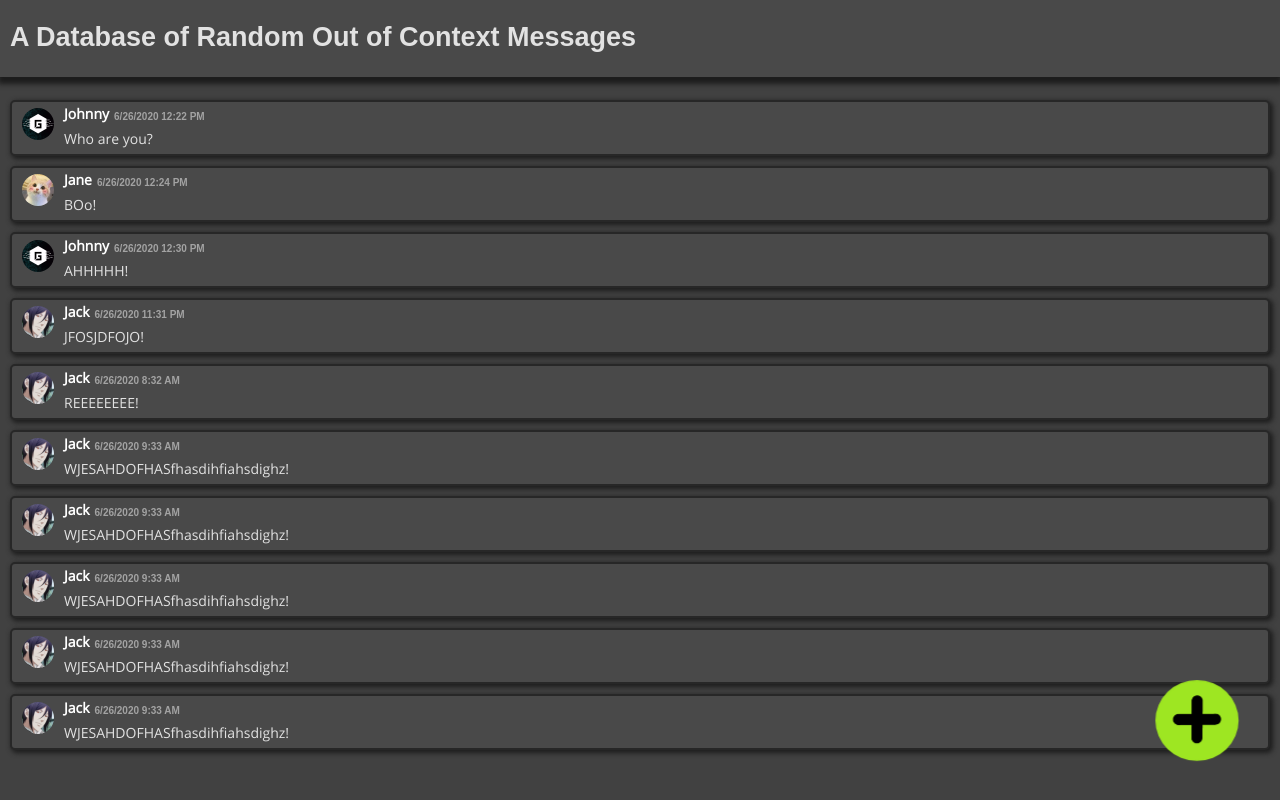
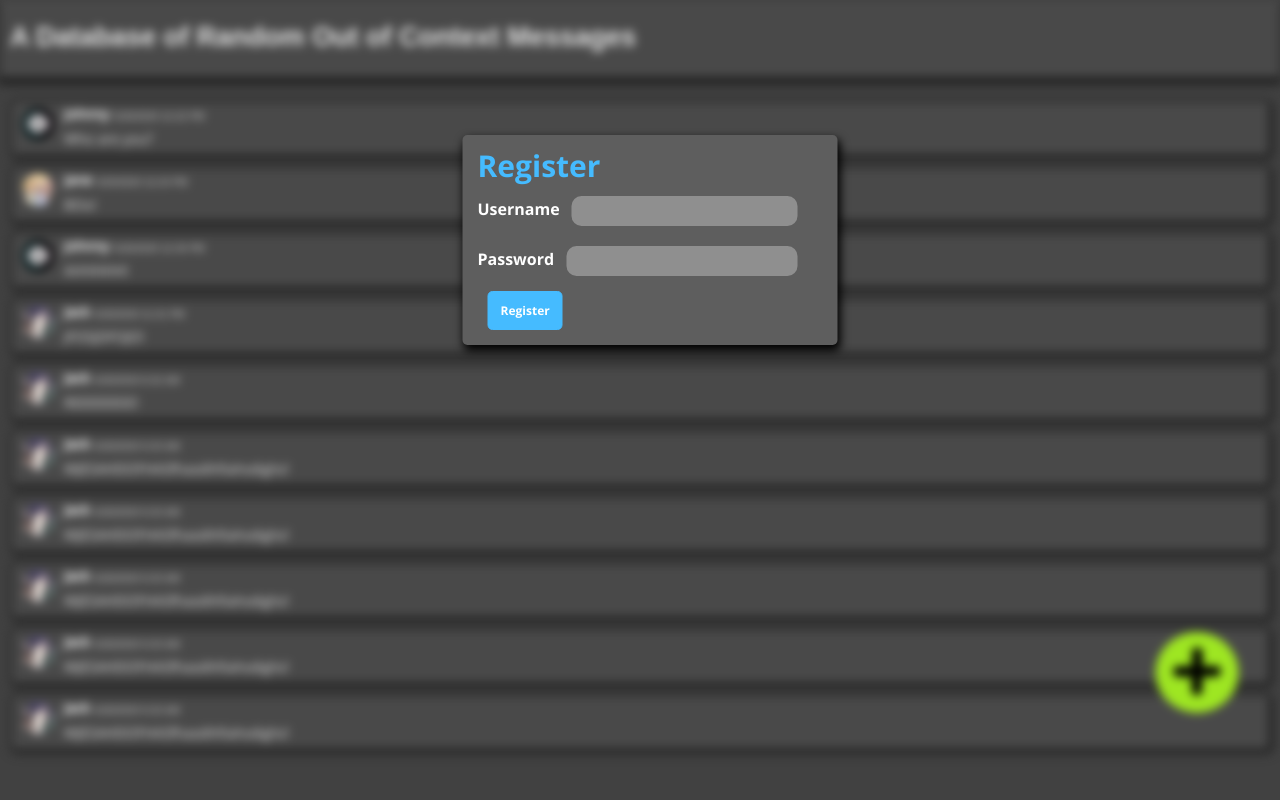
Before and after one commit to LQR471814/Discord-Pin-Storage, a React (Create React App) app: page / in a window 1280 px wide. Built offline with nearby package versions, Linux system fonts and the light colour scheme.

Commit message:
Added some fancy animations and a register field

```diff
--- a/package.json
+++ b/package.json
@@ -10,6 +10,7 @@
     "react": "^16.13.1",
     "react-dom": "^16.13.1",
     "react-scripts": "3.4.1",
+    "react-transition-group": "^4.4.1",
     "uniqid": "^5.2.0"
   },
   "scripts": {
--- a/src/App.js
+++ b/src/App.js
@@ -161,7 +161,7 @@ class App extends React.Component {
 
     render() {
         return (
-            <div>
+            <div id="AppDiv" style={{filter: "blur(5px)", transition: "all 0.2s"}}>
                 <div className="Title" id="Title">
                     <h2>A Database of Random Out of Context Messages</h2>
                 </div>
--- a/src/components/AddButton.js
+++ b/src/components/AddButton.js
@@ -3,7 +3,8 @@ import '../css/AddButton.css'
 
 class AddButton extends React.Component {
     handleButton(e) {
-        document.getElementById("PinFormContainer").style.display="flex";
+        document.getElementById("PinFormContainer").className = "FormLabel";
+        document.getElementById("PinFormContainer").style.display="block";
     }
 
     render () {
--- a/src/components/PinInput.js
+++ b/src/components/PinInput.js
@@ -1,10 +1,10 @@
 import React from 'react';
-import "../css/PinInput.css"
+import "../css/Form.css"
 
 class PinInput extends React.Component {
     constructor(props) {
         super(props);
-        this.state = {value: ""};
+        this.state = {value: "", closeAnimation: "FormLabel"};
 
         this.handleChange = this.handleChange.bind(this);
         this.handleSubmit = this.handleSubmit.bind(this);
@@ -14,7 +14,16 @@ class PinInput extends React.Component {
         this.setState({value: event.target.value});
     }
 
-    handleSubmit(event) {}
+    handleSubmit(event) {
+        document.getElementById("PinFormContainer").className = "FormLabel-close";
+        document.getElementById("PinFormContainer").onanimationend = this.handleAnimationEnd;
+        console.log(document.getElementById("PinFormContainer").className)
+        event.preventDefault();
+    }
+
+    handleAnimationEnd(event) {
+        document.getElementById("PinFormContainer").style.display = "none";
+    }
 
     updateDimensions () {
         if (window.innerWidth < 200) {
@@ -39,6 +48,8 @@ class PinInput extends React.Component {
     componentDidMount() {
         this.updateDimensions();
         window.addEventListener("resize", this.updateDimensions.bind(this));
+
+        document.getElementById("PinFormContainer").style.display="none";
     }
 
     componentWillUnmount() {
@@ -48,9 +59,8 @@ class PinInput extends React.Component {
     render () {
         return (
             <form onSubmit={this.handleSubmit}>
-                <label id="PinFormContainer" className="PinLabel">
+                <label id="PinFormContainer" className="FormLabel">
                     <span className="InputTitle">Pin</span>
-                    <br />
                     <input className="InputField" type="text" name="pin" id="PinInputField" onChange={this.handleChange} />
                     <input className="SubmitButton" type="submit" value="Add" />
                 </label>
--- /dev/null
+++ b/src/components/Register.js
@@ -0,0 +1,55 @@
+import React from 'react';
+import "../css/Form.css"
+
+class RegisterForm extends React.Component {
+    constructor(props) {
+        super(props);
+
+        this.state = {pass: "", user: "", closeAnimation: "FormLabel"};
+
+        this.handlePassChange = this.handlePassChange.bind(this);
+        this.handleUserChange = this.handleUserChange.bind(this);
+        this.handleSubmit = this.handleSubmit.bind(this);
+    }
+
+    handlePassChange(event) {
+        this.setState({pass: event.target.value});
+    }
+
+    handleUserChange(event) {
+        this.setState({user: event.target.value});
+    }
+
+    handleSubmit(event) {
+        this.setState({closeAnimation: "FormLabel-close"})
+        document.getElementById("RegisterLabel").onanimationend = this.handleAnimationEnd;
+        event.preventDefault();
+    }
+
+    handleAnimationEnd(event) {
+        document.getElementById("RegisterLabel").style.display = "none";
+
+        document.getElementById("AppDiv").style.filter = "none";
+    }
+
+    render () {
+        return (
+            <form onSubmit={this.handleSubmit}>
+                <label id="RegisterLabel" className={(this.state.closeAnimation)}>
+                    <span className="MediumTitle">Register</span>
+                    <div style={{display: "flex"}}>
+                        <span className="InputFieldLabel">Username</span>
+                        <input className="InputField" type="text" name="username" id="RegisterUsernameField" onChange={this.handleChange} />
+                    </div>
+                    <div style={{display: "flex"}}>
+                        <span className="InputFieldLabel">Password</span>
+                        <input className="InputField" type="password" name="password" id="RegisterPasswordField" onChange={this.handleChange} />
+                    </div>
+                    <input className="SubmitButton" type="submit" value="Register" />
+                </label>
+            </form>
+        );
+    }
+}
+
+export default RegisterForm;
--- a/src/css/PinInput.css
+++ b/src/css/Form.css
@@ -12,31 +12,6 @@
          url('OpenSans/opensans-regular-webfont.woff') format('woff');
     font-weight: normal;
     font-style: normal;
-}
-
-.PinLabel {
-    display: none;
-    margin-left:10px;
-    margin-right:10px;
-    position: fixed;
-
-    left: 50%;
-    right: 50%;
-
-    transform: translate(-50%, -50%);
-
-    top: 30%;
-    width: 60%;
-    background-color: #5e5e5e;
-
-    padding-left: 15px;
-    padding-right: 15px;
-    padding-top: 10px;
-    padding-bottom: 10px;
-
-    border-radius: 5px;
-    box-shadow: 2px 5px 10px 1px;
-
 }
 
 .InputField {
@@ -99,3 +74,84 @@
     background-color: #96fa60;
     border:0.15em solid #96fa60;
 }
+
+.FormLabel {
+    display: block;
+    margin-left:10px;
+    margin-right:10px;
+    position: fixed;
+
+    left: 50%;
+    right: 50%;
+
+    transform: translate(-50%, -50%);
+
+    top: 30%;
+    width: 25%;
+    background-color: #5e5e5e;
+
+    padding-left: 15px;
+    padding-right: 40px;
+    padding-top: 10px;
+    padding-bottom: 10px;
+
+    border-radius: 5px;
+    box-shadow: 2px 5px 10px 1px;
+}
+
+.FormLabel-close {
+    display: block;
+    margin-left:10px;
+    margin-right:10px;
+    position: fixed;
+
+    left: 50%;
+    right: 50%;
+
+    transform: translate(-50%, -50%);
+
+    top: 30%;
+    width: 25%;
+    background-color: #5e5e5e;
+
+    padding-left: 15px;
+    padding-right: 40px;
+    padding-top: 10px;
+    padding-bottom: 10px;
+
+    border-radius: 5px;
+    box-shadow: 2px 5px 10px 1px;
+
+    animation-duration: 0.25s;
+    animation-timing-function: ease;
+    animation-name: close;
+}
+
+@keyframes close {
+    from {
+        opacity: 100%;
+    }
+
+    to {
+        opacity: 50%;
+        transform: translate(-50%, -25%);
+    }
+}
+
+.MediumTitle {
+    font-family: "OpenSansBold", Arial, Helvetica, sans-serif;
+    color: #45bbff;
+    font-size: 30px;
+
+    padding-top: 7px;
+    margin-right: 10px;
+}
+
+.InputFieldLabel {
+    font-family: "OpenSansBold", Arial, Helvetica, sans-serif;
+    color: #ffffff;
+    font-size: 16px;
+
+    padding-top: 12px;
+    margin-right: 12px;
+}
--- a/src/index.js
+++ b/src/index.js
@@ -3,11 +3,13 @@ import ReactDOM from 'react-dom';
 import App from './App';
 import * as serviceWorker from './serviceWorker';
 import PinInput from './components/PinInput'
+import RegisterForm from './components/Register'
 
 ReactDOM.render(
     <React.StrictMode>
         <App />
         <PinInput />
+        <RegisterForm />
     </React.StrictMode>,
     document.getElementById('root')
 );
```
Also changed, not shown: src/components/Authentication.js (deleted, +0 -33 lines), 1 other file (tests, documents, lock files or other folders).
